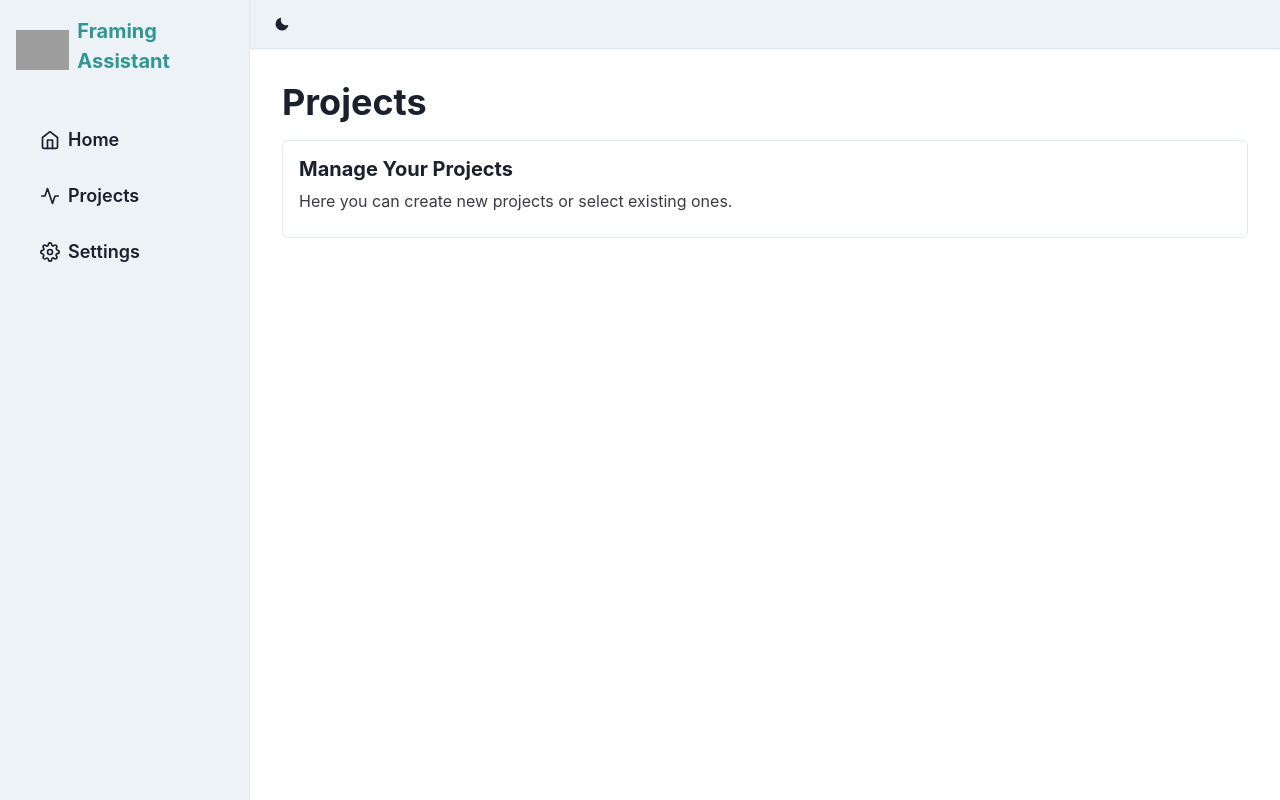
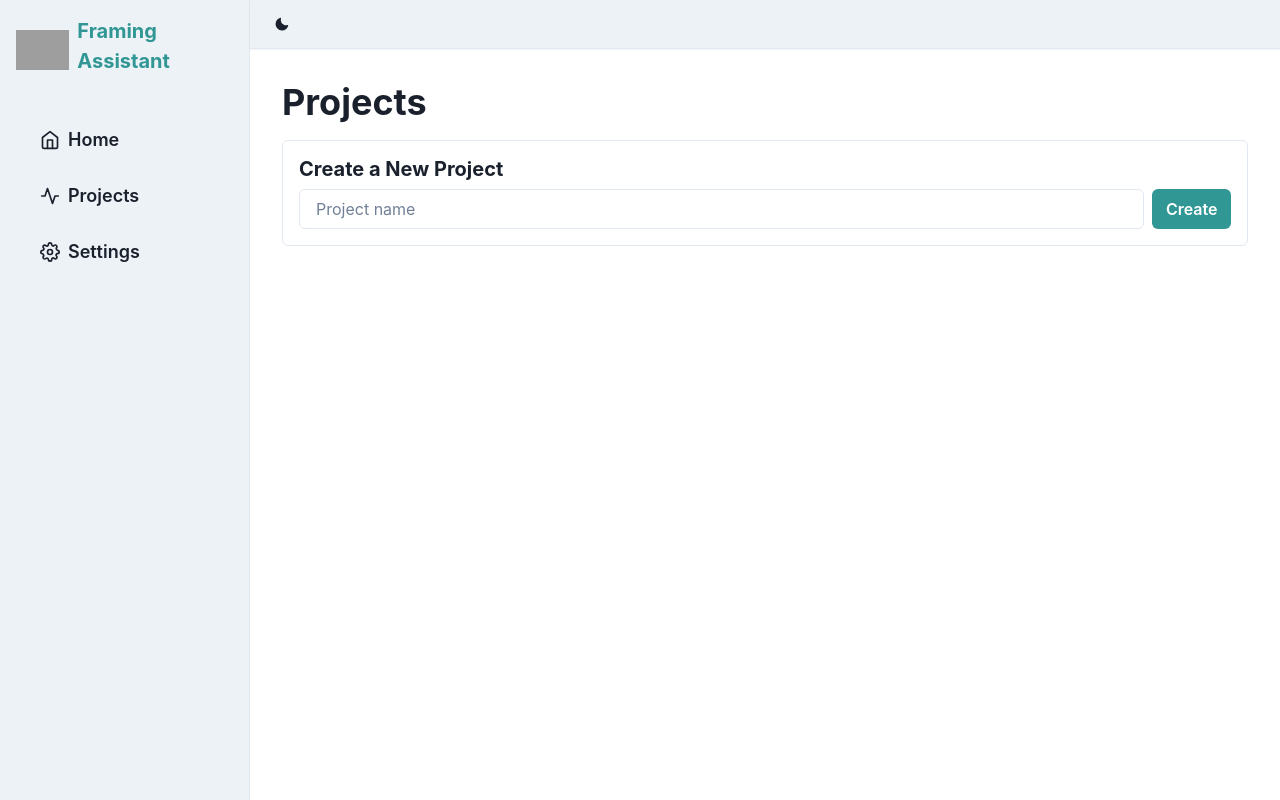
Before and after one commit to altitudems/framing-assistant, a React (Vite) app: page /projects in a window 1280 px wide. Built offline with nearby package versions, Linux system fonts and the light colour scheme; grey boxes are pictures that could not be loaded.

Commit message:
feat(projects): enable creating and resuming projects

```diff
--- /dev/null
+++ b/src/app/store/projectStore.ts
@@ -0,0 +1,45 @@
+import { create } from 'zustand';
+
+export interface Project {
+  id: string;
+  name: string;
+  createdAt: string;
+}
+
+interface ProjectState {
+  projects: Record<string, Project>;
+  loadProjects: () => void;
+  createProject: (name: string) => Project;
+  getProject: (id: string) => Project | undefined;
+}
+
+const STORAGE_PREFIX = 'framing-project-';
+
+export const useProjectStore = create<ProjectState>((set, get) => ({
+  projects: {},
+  loadProjects: () => {
+    const projects: Record<string, Project> = {};
+    for (const key of Object.keys(localStorage)) {
+      if (key.startsWith(STORAGE_PREFIX)) {
+        try {
+          const raw = localStorage.getItem(key);
+          if (raw) {
+            const project = JSON.parse(raw) as Project;
+            projects[project.id] = project;
+          }
+        } catch {
+          /* ignore invalid entries */
+        }
+      }
+    }
+    set({ projects });
+  },
+  createProject: (name) => {
+    const id = (globalThis.crypto?.randomUUID ?? (() => Math.random().toString(36).slice(2)))();
+    const project: Project = { id, name, createdAt: new Date().toISOString() };
+    localStorage.setItem(`${STORAGE_PREFIX}${id}`, JSON.stringify(project));
+    set((state) => ({ projects: { ...state.projects, [id]: project } }));
+    return project;
+  },
+  getProject: (id) => get().projects[id],
+}));
--- a/src/routeTree.gen.ts
+++ b/src/routeTree.gen.ts
@@ -8,88 +8,114 @@
 // You should NOT make any changes in this file as it will be overwritten.
 // Additionally, you should also exclude this file from your linter and/or formatter to prevent it from being checked or modified.
 
-import { Route as rootRouteImport } from './routes/__root'
-import { Route as SettingsRouteImport } from './routes/settings'
-import { Route as ProjectsRouteImport } from './routes/projects'
-import { Route as IndexRouteImport } from './routes/index'
+import { Route as rootRouteImport } from './routes/__root';
+import { Route as SettingsRouteImport } from './routes/settings';
+import { Route as ProjectsRouteImport } from './routes/projects';
+import { Route as IndexRouteImport } from './routes/index';
+import { Route as ProjectsProjectIdRouteImport } from './routes/projects.$projectId';
 
 const SettingsRoute = SettingsRouteImport.update({
   id: '/settings',
   path: '/settings',
   getParentRoute: () => rootRouteImport,
-} as any)
+} as any);
 const ProjectsRoute = ProjectsRouteImport.update({
   id: '/projects',
   path: '/projects',
   getParentRoute: () => rootRouteImport,
-} as any)
+} as any);
 const IndexRoute = IndexRouteImport.update({
   id: '/',
   path: '/',
   getParentRoute: () => rootRouteImport,
-} as any)
+} as any);
+const ProjectsProjectIdRoute = ProjectsProjectIdRouteImport.update({
+  id: '/$projectId',
+  path: '/$projectId',
+  getParentRoute: () => ProjectsRoute,
+} as any);
 
 export interface FileRoutesByFullPath {
-  '/': typeof IndexRoute
-  '/projects': typeof ProjectsRoute
-  '/settings': typeof SettingsRoute
+  '/': typeof IndexRoute;
+  '/projects': typeof ProjectsRouteWithChildren;
+  '/settings': typeof SettingsRoute;
+  '/projects/$projectId': typeof ProjectsProjectIdRoute;
 }
 export interface FileRoutesByTo {
-  '/': typeof IndexRoute
-  '/projects': typeof ProjectsRoute
-  '/settings': typeof SettingsRoute
+  '/': typeof IndexRoute;
+  '/projects': typeof ProjectsRouteWithChildren;
+  '/settings': typeof SettingsRoute;
+  '/projects/$projectId': typeof ProjectsProjectIdRoute;
 }
 export interface FileRoutesById {
-  __root__: typeof rootRouteImport
-  '/': typeof IndexRoute
-  '/projects': typeof ProjectsRoute
-  '/settings': typeof SettingsRoute
+  __root__: typeof rootRouteImport;
+  '/': typeof IndexRoute;
+  '/projects': typeof ProjectsRouteWithChildren;
+  '/settings': typeof SettingsRoute;
+  '/projects/$projectId': typeof ProjectsProjectIdRoute;
 }
 export interface FileRouteTypes {
-  fileRoutesByFullPath: FileRoutesByFullPath
-  fullPaths: '/' | '/projects' | '/settings'
-  fileRoutesByTo: FileRoutesByTo
-  to: '/' | '/projects' | '/settings'
-  id: '__root__' | '/' | '/projects' | '/settings'
-  fileRoutesById: FileRoutesById
+  fileRoutesByFullPath: FileRoutesByFullPath;
+  fullPaths: '/' | '/projects' | '/settings' | '/projects/$projectId';
+  fileRoutesByTo: FileRoutesByTo;
+  to: '/' | '/projects' | '/settings' | '/projects/$projectId';
+  id: '__root__' | '/' | '/projects' | '/settings' | '/projects/$projectId';
+  fileRoutesById: FileRoutesById;
 }
 export interface RootRouteChildren {
-  IndexRoute: typeof IndexRoute
-  ProjectsRoute: typeof ProjectsRoute
-  SettingsRoute: typeof SettingsRoute
+  IndexRoute: typeof IndexRoute;
+  ProjectsRoute: typeof ProjectsRouteWithChildren;
+  SettingsRoute: typeof SettingsRoute;
 }
 
 declare module '@tanstack/react-router' {
   interface FileRoutesByPath {
     '/settings': {
-      id: '/settings'
-      path: '/settings'
-      fullPath: '/settings'
-      preLoaderRoute: typeof SettingsRouteImport
-      parentRoute: typeof rootRouteImport
-    }
+      id: '/settings';
+      path: '/settings';
+      fullPath: '/settings';
+      preLoaderRoute: typeof SettingsRouteImport;
+      parentRoute: typeof rootRouteImport;
+    };
     '/projects': {
-      id: '/projects'
-      path: '/projects'
-      fullPath: '/projects'
-      preLoaderRoute: typeof ProjectsRouteImport
-      parentRoute: typeof rootRouteImport
-    }
+      id: '/projects';
+      path: '/projects';
+      fullPath: '/projects';
+      preLoaderRoute: typeof ProjectsRouteImport;
+      parentRoute: typeof rootRouteImport;
+    };
     '/': {
-      id: '/'
-      path: '/'
-      fullPath: '/'
-      preLoaderRoute: typeof IndexRouteImport
-      parentRoute: typeof rootRouteImport
-    }
+      id: '/';
+      path: '/';
+      fullPath: '/';
+      preLoaderRoute: typeof IndexRouteImport;
+      parentRoute: typeof rootRouteImport;
+    };
+    '/projects/$projectId': {
+      id: '/projects/$projectId';
+      path: '/$projectId';
+      fullPath: '/projects/$projectId';
+      preLoaderRoute: typeof ProjectsProjectIdRouteImport;
+      parentRoute: typeof ProjectsRoute;
+    };
   }
 }
 
+interface ProjectsRouteChildren {
+  ProjectsProjectIdRoute: typeof ProjectsProjectIdRoute;
+}
+
+const ProjectsRouteChildren: ProjectsRouteChildren = {
+  ProjectsProjectIdRoute: ProjectsProjectIdRoute,
+};
+
+const ProjectsRouteWithChildren = ProjectsRoute._addFileChildren(ProjectsRouteChildren);
+
 const rootRouteChildren: RootRouteChildren = {
   IndexRoute: IndexRoute,
-  ProjectsRoute: ProjectsRoute,
+  ProjectsRoute: ProjectsRouteWithChildren,
   SettingsRoute: SettingsRoute,
-}
+};
 export const routeTree = rootRouteImport
   ._addFileChildren(rootRouteChildren)
-  ._addFileTypes<FileRouteTypes>()
+  ._addFileTypes<FileRouteTypes>();
--- /dev/null
+++ b/src/routes/projects.$projectId.tsx
@@ -0,0 +1,38 @@
+import { createFileRoute } from '@tanstack/react-router';
+import { Box, Heading, Text } from '@chakra-ui/react';
+import { useEffect } from 'react';
+import { useProjectStore } from '../app/store/projectStore';
+
+export const Route = createFileRoute('/projects/$projectId')({
+  component: ProjectDetail,
+});
+
+function ProjectDetail() {
+  const { projectId } = Route.useParams();
+  const { projects, loadProjects } = useProjectStore();
+
+  const project = projects[projectId];
+
+  useEffect(() => {
+    if (!project) {
+      loadProjects();
+    }
+  }, [project, loadProjects]);
+
+  if (!projects[projectId]) {
+    return (
+      <Box p={4}>
+        <Text>Project not found.</Text>
+      </Box>
+    );
+  }
+
+  return (
+    <Box p={4}>
+      <Heading as="h1" mb={4}>
+        {projects[projectId].name}
+      </Heading>
+      <Text>Project ID: {projectId}</Text>
+    </Box>
+  );
+}
--- a/src/routes/projects.tsx
+++ b/src/routes/projects.tsx
@@ -1,20 +1,63 @@
-import { createFileRoute } from '@tanstack/react-router';
-import { Box, Heading, Text } from '@chakra-ui/react';
+import { createFileRoute, Link, useNavigate } from '@tanstack/react-router';
+import { Box, Button, Heading, Input, Stack } from '@chakra-ui/react';
+import { useEffect, useState } from 'react';
+import { useProjectStore } from '../app/store/projectStore';
 
 export const Route = createFileRoute('/projects')({
   // For this specific route, bundle the component together.
   codeSplitGroupings: [['component']],
-  component: () => (
+  component: ProjectsPage,
+});
+
+function ProjectsPage() {
+  const navigate = useNavigate();
+  const { projects, loadProjects, createProject } = useProjectStore();
+  const [name, setName] = useState('');
+
+  useEffect(() => {
+    loadProjects();
+  }, [loadProjects]);
+
+  const handleCreate = () => {
+    const project = createProject(name.trim() || 'Untitled Project');
+    setName('');
+    navigate({ to: '/projects/$projectId', params: { projectId: project.id } });
+  };
+
+  return (
     <Box p={4}>
       <Heading as="h1" mb={4}>
         Projects
       </Heading>
-      <Box borderWidth="1px" borderRadius="md" p={4}>
+      <Box borderWidth="1px" borderRadius="md" p={4} mb={4}>
         <Heading as="h2" size="md" mb={2}>
-          Manage Your Projects
+          Create a New Project
         </Heading>
-        <Text>Here you can create new projects or select existing ones.</Text>
+        <Stack direction={{ base: 'column', md: 'row' }} spacing={2}>
+          <Input
+            placeholder="Project name"
+            value={name}
+            onChange={(e) => setName(e.target.value)}
+          />
+          <Button onClick={handleCreate} colorScheme="teal">
+            Create
+          </Button>
+        </Stack>
       </Box>
+      {Object.values(projects).length > 0 && (
+        <Box borderWidth="1px" borderRadius="md" p={4}>
+          <Heading as="h2" size="md" mb={2}>
+            Resume Project
+          </Heading>
+          <Stack>
+            {Object.values(projects).map((project) => (
+              <Link key={project.id} to="/projects/$projectId" params={{ projectId: project.id }}>
+                {project.name}
+              </Link>
+            ))}
+          </Stack>
+        </Box>
+      )}
     </Box>
-  ),
-});
+  );
+}
```
Also changed, not shown: 1 other file (tests, documents, lock files or other folders).
